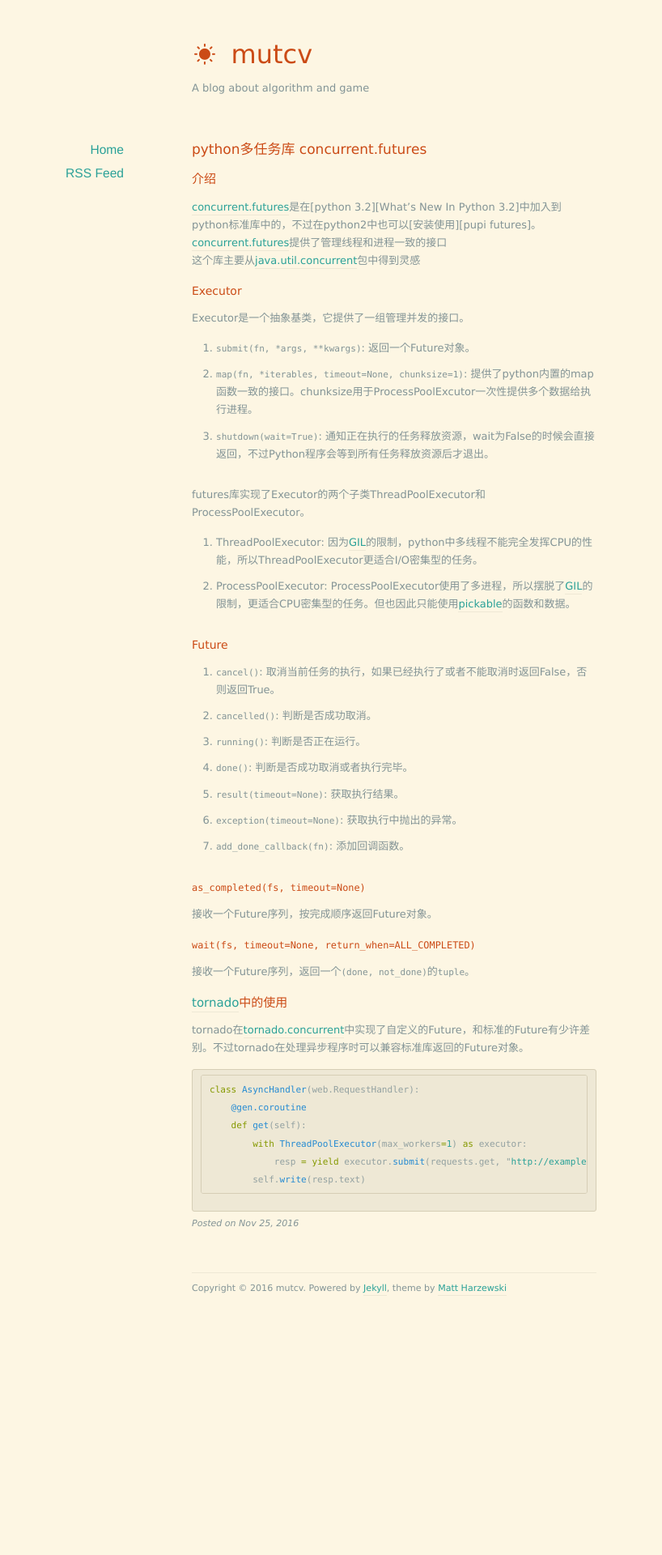
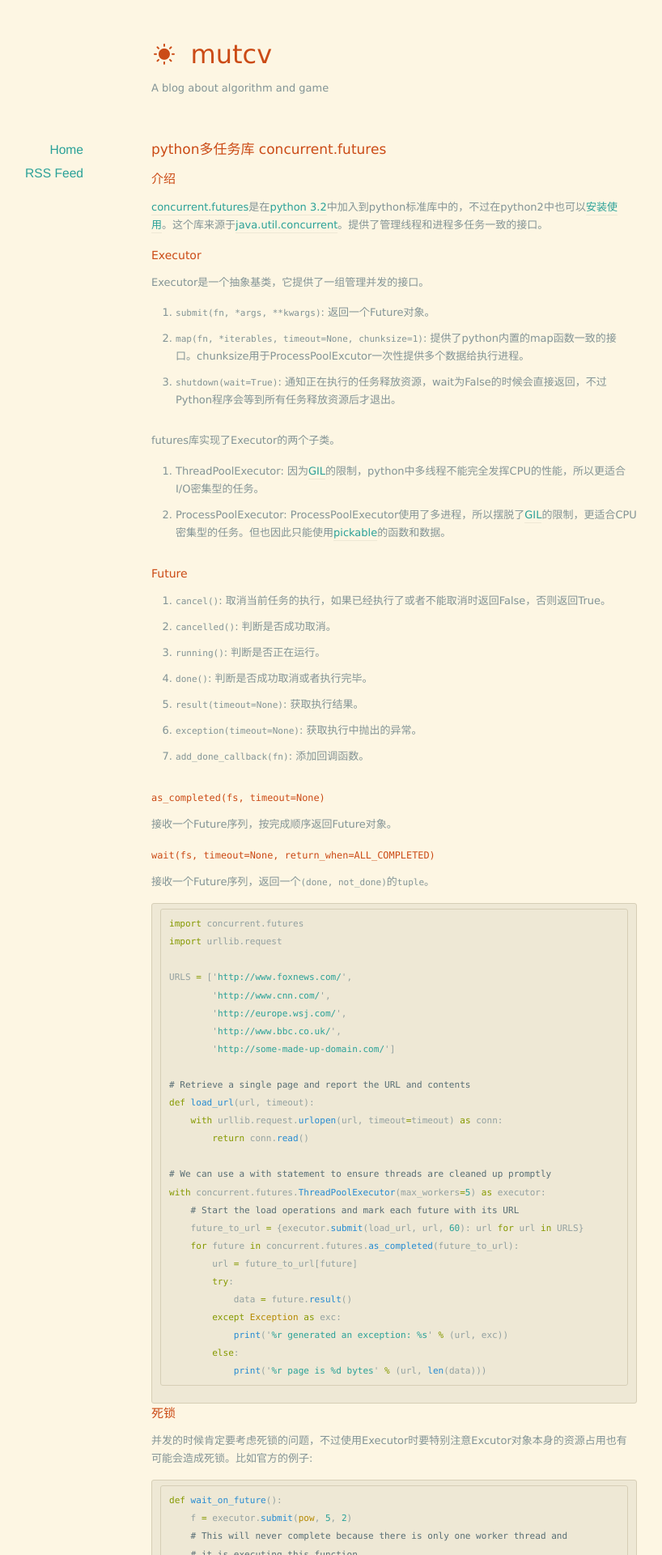
Before and after one commit to liuliqiu/liuliqiu.github.io, a Jekyll site: the page built from _posts/2016-11-25-python-concurrent-futures.md, in a window 1280 px wide. Shown: the top 1920 px of the page at 81% size, without its empty margins (153-971 px from the left). Built offline with Jekyll 4.4.1, drawn with Linux system fonts in a browser that asks for light colours; nearby versions of some CDN libraries; before the commit the page ends 1620 px from its top, so only the background shows below that; some of the changed text lies outside the part shown.

Commit message:
add blog python concurrent futures

````diff
--- a/_config.yml
+++ b/_config.yml
@@ -8,3 +8,5 @@ paginate: 10
 
 gems: [jekyll-paginate]
 exclude: ['README.md']
+sass:
+    style: compressed
--- a/_posts/2016-11-25-python-concurrent-futures.md
+++ b/_posts/2016-11-25-python-concurrent-futures.md
@@ -3,12 +3,8 @@ layout: post
 title: python多任务库 concurrent.futures
 ---
 
-
 ## 介绍
-[concurrent.futures]是在[python 3.2][What's New In Python 3.2]中加入到python标准库中的，不过在python2中也可以[安装使用][pupi futures]。
-[concurrent.futures]提供了管理线程和进程一致的接口
-这个库主要从[java.util.concurrent]包中得到灵感
-
+[concurrent.futures]是在[python 3.2]中加入到python标准库中的，不过在python2中也可以[安装使用][pypi futures]。这个库来源于[java.util.concurrent]。提供了管理线程和进程多任务一致的接口。
 
 ### Executor
 Executor是一个抽象基类，它提供了一组管理并发的接口。
@@ -16,8 +12,8 @@ Executor是一个抽象基类，它提供了一组管理并发的接口。
 - `map(fn, *iterables, timeout=None, chunksize=1)`: 提供了python内置的map函数一致的接口。chunksize用于ProcessPoolExcutor一次性提供多个数据给执行进程。
 - `shutdown(wait=True)`: 通知正在执行的任务释放资源，wait为False的时候会直接返回，不过Python程序会等到所有任务释放资源后才退出。
 
-futures库实现了Executor的两个子类ThreadPoolExecutor和ProcessPoolExecutor。
-- ThreadPoolExecutor: 因为[GIL]的限制，python中多线程不能完全发挥CPU的性能，所以ThreadPoolExecutor更适合I/O密集型的任务。
+futures库实现了Executor的两个子类。
+- ThreadPoolExecutor: 因为[GIL]的限制，python中多线程不能完全发挥CPU的性能，所以更适合I/O密集型的任务。
 - ProcessPoolExecutor: ProcessPoolExecutor使用了多进程，所以摆脱了[GIL]的限制，更适合CPU密集型的任务。但也因此只能使用[pickable][What can be pickled and unpickled]的函数和数据。
 
 ### Future
@@ -31,11 +27,54 @@ futures库实现了Executor的两个子类ThreadPoolExecutor和ProcessPoolExecut
 
 ### `as_completed(fs, timeout=None)`
 接收一个Future序列，按完成顺序返回Future对象。
+
 ### `wait(fs, timeout=None, return_when=ALL_COMPLETED)`
 接收一个Future序列，返回一个`(done, not_done)`的`tuple`。
 
+```python
+import concurrent.futures
+import urllib.request
+
+URLS = ['http://www.foxnews.com/',
+        'http://www.cnn.com/',
+        'http://europe.wsj.com/',
+        'http://www.bbc.co.uk/',
+        'http://some-made-up-domain.com/']
+
+# Retrieve a single page and report the URL and contents
+def load_url(url, timeout):
+    with urllib.request.urlopen(url, timeout=timeout) as conn:
+        return conn.read()
+
+# We can use a with statement to ensure threads are cleaned up promptly
+with concurrent.futures.ThreadPoolExecutor(max_workers=5) as executor:
+    # Start the load operations and mark each future with its URL
+    future_to_url = {executor.submit(load_url, url, 60): url for url in URLS}
+    for future in concurrent.futures.as_completed(future_to_url):
+        url = future_to_url[future]
+        try:
+            data = future.result()
+        except Exception as exc:
+            print('%r generated an exception: %s' % (url, exc))
+        else:
+            print('%r page is %d bytes' % (url, len(data)))
+```
+
+## 死锁
+并发的时候肯定要考虑死锁的问题，不过使用Executor时要特别注意Excutor对象本身的资源占用也有可能会造成死锁。比如官方的例子:
+```python
+def wait_on_future():
+    f = executor.submit(pow, 5, 2)
+    # This will never complete because there is only one worker thread and
+    # it is executing this function.
+    print(f.result())
+
+executor = ThreadPoolExecutor(max_workers=1)
+executor.submit(wait_on_future)
+```
+
 ## [tornado][tornado.concurrent]中的使用
-tornado在[tornado.concurrent]中实现了自定义的Future，和标准的Future有少许差别。不过tornado在处理异步程序时可以兼容标准库返回的Future对象。
+tornado在[tornado.concurrent]中实现了自定义的Future，和标准的Future有少许差别。不过tornado可以兼容使用标准库的Future对象。
 
 ```python
 class AsyncHandler(web.RequestHandler):
@@ -46,15 +85,19 @@ class AsyncHandler(web.RequestHandler):
         self.write(resp.text)
 ```
 
+参考资料:
+1. [What's New In Python 3.2][python 3.2]
+2. [PEP 3148]
+3. [concurrent.futures]
+4. [tornado.concurrent]
 
-[What’s New In Python 3.2]: https://docs.python.org/3/whatsnew/3.2.html#pep-3148-the-concurrent-futures-module
-[PEP 3148]: https://www.python.org/dev/peps/pep-3148/
+[python 3.2]: https://docs.python.org/3/whatsnew/3.2.html#pep-3148-the-concurrent-futures-module "What’s New In Python 3.2"
+[PEP 3148]: https://www.python.org/dev/peps/pep-3148/ "PEP 3148"
 [concurrent.futures]: https://docs.python.org/3/library/concurrent.futures.html
+[pypi futures]: https://pypi.python.org/pypi/futures
+[github futures]: https://github.com/agronholm/pythonfutures
 [What can be pickled and unpickled]: https://docs.python.org/3/library/pickle.html#what-can-be-pickled-and-unpickled
 [java.util.concurrent]: http://docs.oracle.com/javase/1.5.0/docs/api/java/util/concurrent/package-summary.html
 [tornado.concurrent]: http://www.tornadoweb.org/en/stable/concurrent.html
-[pypi futures]: https://pypi.python.org/pypi/futures
-[github futures]: https://github.com/agronholm/pythonfutures
 [GIL]: https://docs.python.org/3/glossary.html#term-global-interpreter-lock
-
 [dalkescientific-concurrent.futures]: http://www.dalkescientific.com/writings/diary/archive/2012/01/19/concurrent.futures.html
--- a/assets/css/style.css
+++ b/assets/css/style.css
@@ -109,13 +109,13 @@ h3 {
 
 /*** Structure ***/
 #page {
-	width: 500px;
+	width: 600px;
 	margin: 0 auto;
 	position: relative;
 }
 
 #header {
-	width: 500px;
+	width: 600px;
 	margin: 40px auto 50px auto;
 }
 #header h1 {
@@ -127,7 +127,7 @@ h3 {
 }
 
 #footer {
-	width: 500px;
+	width: 600px;
 	margin: 50px auto 20px auto;
 	padding-top: 10px;
 	font-size: 0.85em;
@@ -135,7 +135,7 @@ h3 {
 }
 
 #content {
-	width: 500px;
+	width: 600px;
 	margin: 0 auto;
 }
 
````
Also changed, not shown: css/style.css (+4 -4 lines), 4 other files.
